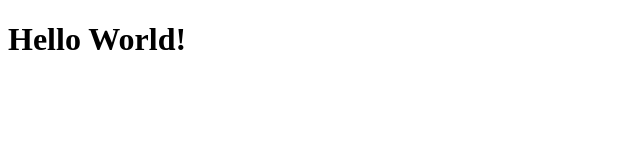
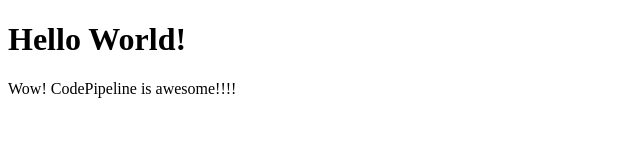
Before and after one commit to 230109training/demo-simple-website-for-codepipeline, a plain HTML site: page index.html in a window 1280 px wide. Shown: the whole page, without its empty margins (0-640 px from the left). Drawn offline with Linux system fonts and the light colour scheme.

Commit message:
Update index.html

```diff
--- a/index.html
+++ b/index.html
@@ -5,5 +5,6 @@
   </head>
   <body>
     <h1>Hello World!</h1>
+    <p>Wow! CodePipeline is awesome!!!!</p>
   </body>
 </html>
```
